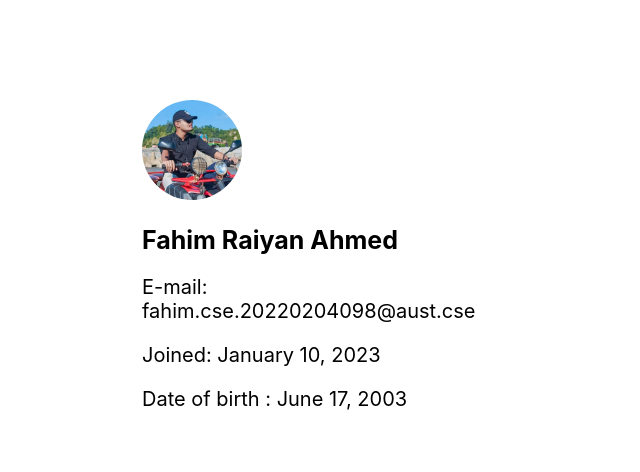
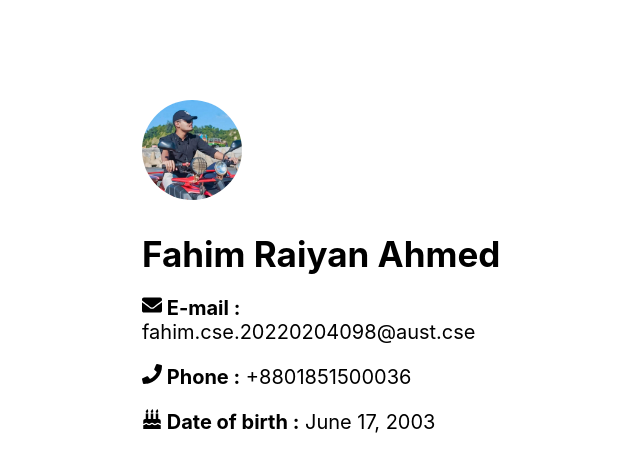
Before and after one commit to FahimRaiyan-71/Assignment, a React (Create React App) app: page /profile in a window 1280 px wide. Shown: the top 472 px of the page, without its empty margins (108-748 px from the left). Built offline with nearby package versions, Linux system fonts and the light colour scheme.

Commit message:
Updated profile

```diff
--- a/src/pages/profile/Profile.css
+++ b/src/pages/profile/Profile.css
@@ -15,13 +15,13 @@
 
 .profile-pic {
   border-radius: 50%;
-  width: 120px;
-  height: 120px;
+  width: 150px;
+  height: 150px;
   margin-bottom: 15px;
 }
 
 .profile-name {
-  font-size: 25px;
+  font-size: 35px;
   margin-bottom: 8px;
 }
 
@@ -31,7 +31,7 @@
   margin-bottom: 6px;
 }
 
-.profile-joined {
+.profile-mob {
   font-size: 20px;
   color: black;
 }
--- a/src/pages/profile/Profile.js
+++ b/src/pages/profile/Profile.js
@@ -1,7 +1,7 @@
 import React from "react";
 import "./Profile.css";
-import pic from "../../pic.jpg"
-
+import pic from "../../pic.jpg";
+import {FaEnvelope,FaPhone,FaBirthdayCake} from "react-icons/fa";
 function Profile() {
   return (
     <div className="profile-container">
@@ -9,15 +9,28 @@ function Profile() {
         <img
           src={pic}
           alt="Profile"
-          style={{ width: "100px", height: "100px", borderRadius: "50%", objectFit: "cover" }}
+          style={{
+            width: "100px",
+            height: "100px",
+            borderRadius: "50%",
+            objectFit: "cover",
+          }}
         />
         <h2 className="profile-name">Fahim Raiyan Ahmed</h2>
-        <p className="profile-email">E-mail: fahim.cse.20220204098@aust.cse</p>
-        <p className="profile-joined">Joined: January 10, 2023</p>
-        <p className="profile-dob">Date of birth : June 17, 2003</p>
+        <p className="profile-email">
+          <FaEnvelope className="profile-icon" />
+          <strong> E-mail :</strong> fahim.cse.20220204098@aust.cse
+        </p>
+        <p className="profile-mob">
+          <FaPhone className="profile-icon" />
+          <strong> Phone :</strong> +8801851500036
+        </p>
+        <p className="profile-dob">
+          < FaBirthdayCake className="profile-icon" />
+         <strong> Date of birth :</strong> June 17, 2003
+        </p>
       </div>
     </div>
   );
 }
-
 export default Profile;
```
